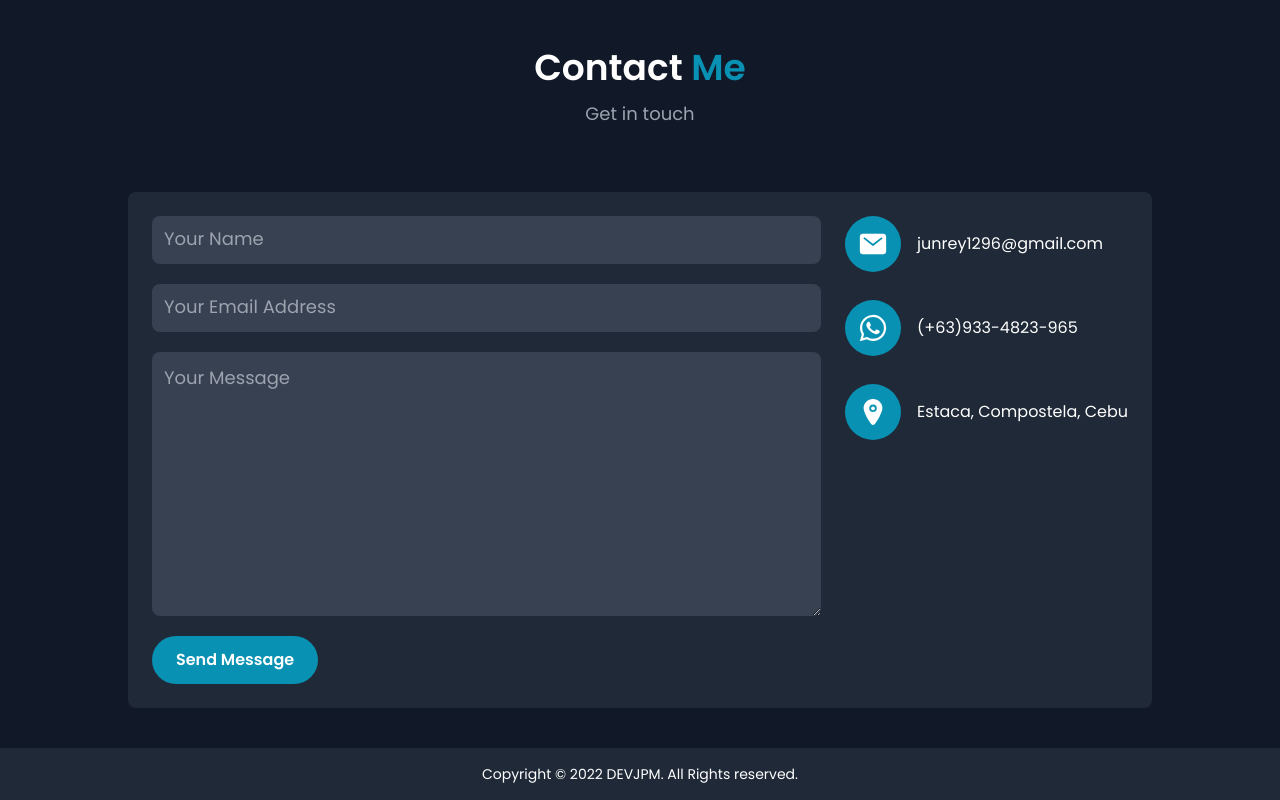
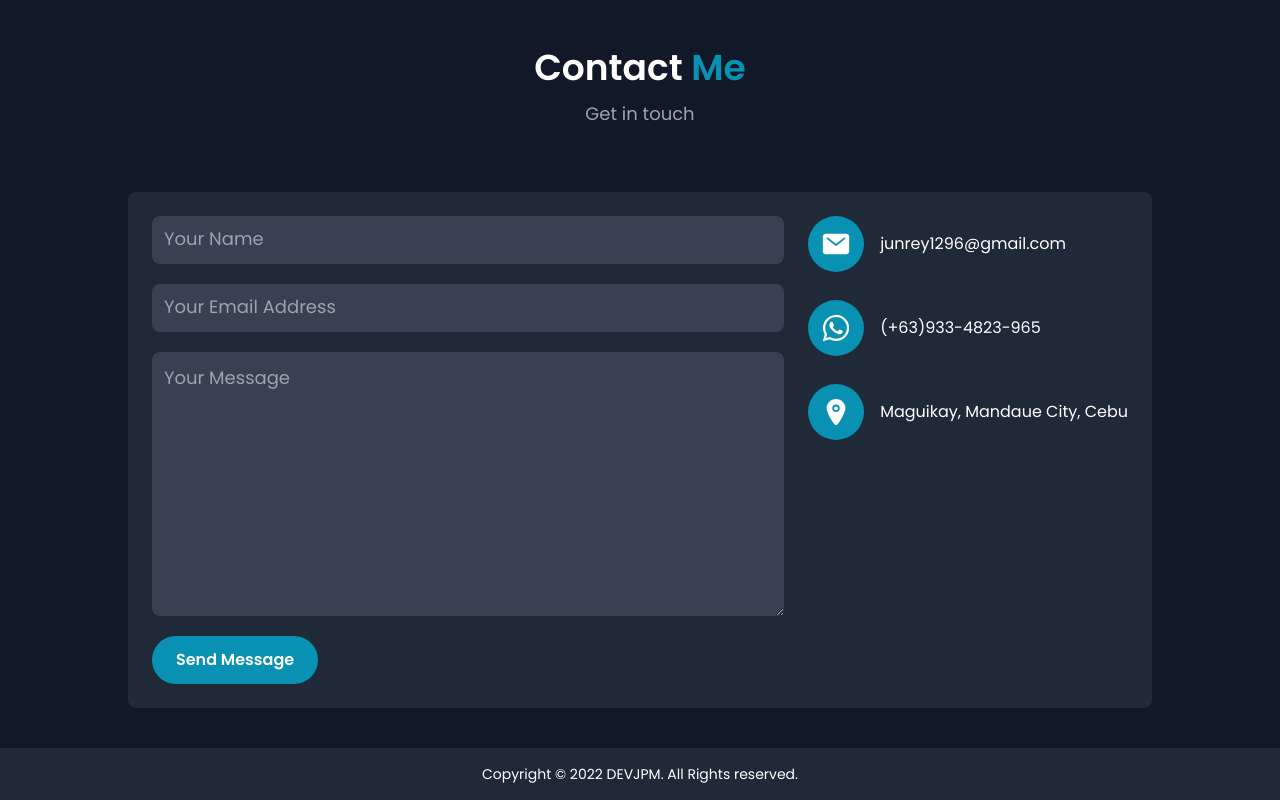
Before and after one commit to reyunj/react_portfolio-main, a React (Vite) app: page / in a window 1280 px wide. Shown: the part 2548-3348 px from the top of the page. Built offline with nearby package versions, Linux system fonts and the light colour scheme.

Commit message:
Change address

```diff
--- a/src/components/Contact.jsx
+++ b/src/components/Contact.jsx
@@ -6,7 +6,7 @@ const Contact = () => {
     { logo: "logo-whatsapp", text: "(+63)933-4823-965" },
     {
       logo: "location",
-      text: "Estaca, Compostela, Cebu",
+      text: "Maguikay, Mandaue City, Cebu",
     },
   ];
   return (
```
